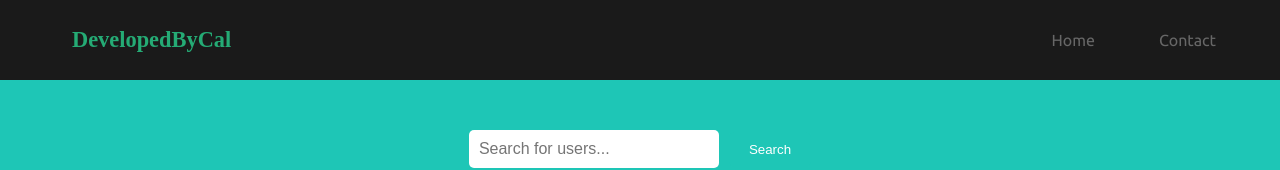
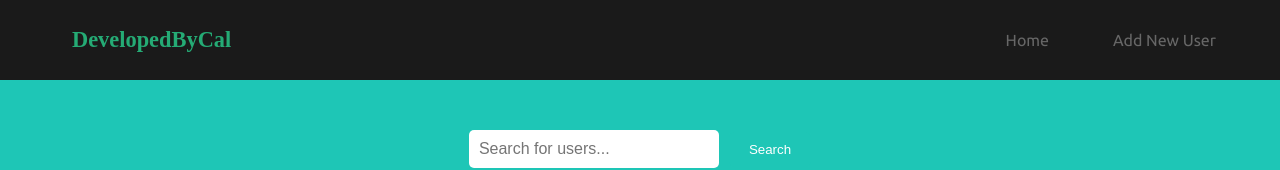
Before and after one commit to MuneneCalvin/ReactJS-Internship-Assignment, a React (Vite) app: page /addUser in a window 1280 px wide. Shown: the top 170 px of the page. Built offline with nearby package versions, Linux system fonts and the light colour scheme; no server answers.

Commit message:
faet: add new users form

```diff
--- a/package.json
+++ b/package.json
@@ -13,6 +13,7 @@
     "axios": "^1.4.0",
     "react": "^18.2.0",
     "react-dom": "^18.2.0",
+    "react-router-dom": "^6.15.0",
     "react-toastify": "^9.1.3"
   },
   "devDependencies": {
--- a/src/Componets/Navbar/navbar.jsx
+++ b/src/Componets/Navbar/navbar.jsx
@@ -1,4 +1,5 @@
 import React from 'react';
+import addUser from '../../Pages/addUser/addUser';
 import './navbar.css'
 
 function navbar() {
@@ -16,7 +17,7 @@ function navbar() {
                                 <a href="#hero" class="nav__link">Home</a>
                             </li>
                             <li class="nav__item">
-                                <a href="#contact"  class="nav__link">Contact</a>
+                                <a href=""  class="nav__link">Add New User</a>
                             </li>
                         </ul>
                     </div>
--- a/src/Pages/addUser/addUser.jsx
+++ b/src/Pages/addUser/addUser.jsx
@@ -1,9 +1,9 @@
 import React from 'react'
 
 function addUser() {
-  return (
-    <div>addUser</div>
-  )
+    return (
+        <div>addUser</div>
+    )
 }
 
 export default addUser
```
Also changed, not shown: 1 other file (tests, documents, lock files or other folders).
